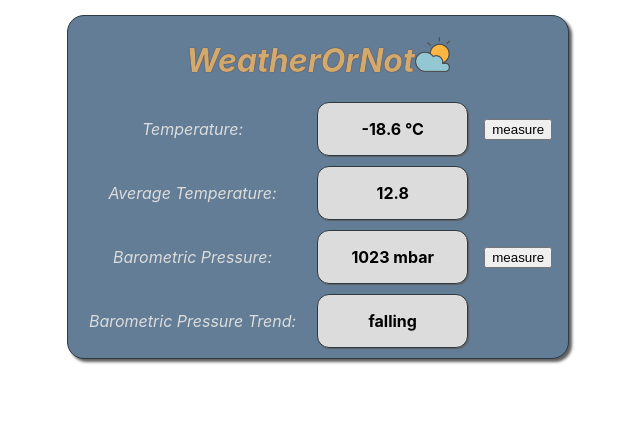
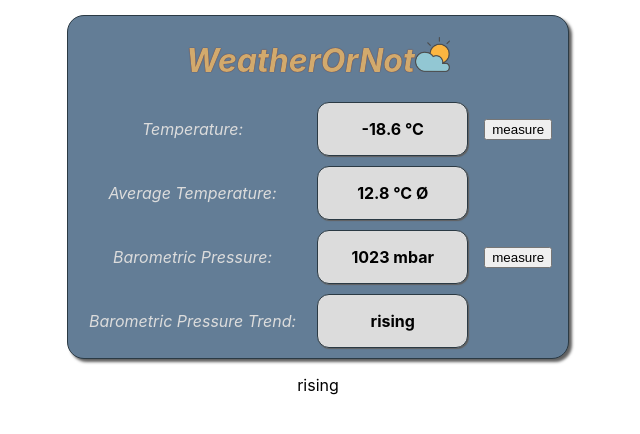
Before and after one commit to TheWeatherMan316/WeatherOrNot, a React (Create React App) app: page / in a window 1280 px wide. Shown: the top 434 px of the page, without its empty margins (322-962 px from the left). Built offline with nearby package versions, Linux system fonts and the light colour scheme.

Commit message:
implemented display of rising stable falling based on difference

```diff
--- a/src/App.js
+++ b/src/App.js
@@ -4,11 +4,14 @@
 
 import "./App.css";
 let tempArr = [];
+let barArr = [0, 0];
+
 function App() {
   // states
   const [temp, setTemp] = useState(0);
   const [bar, setBar] = useState(0);
   const [av, setAv] = useState(0);
+  const [tend, setTend] = useState("stable");
 
   // simulation of temp measure
   let tempCalc = () => {
@@ -31,6 +34,25 @@
     setAv(avTemp);
   }
 
+  // Calculation of barometric tendency
+  function tendencyCalc(barometricPressure) {
+    let latest = barometricPressure;
+    barArr.push(latest);
+    barArr.shift();
+    let difference = barArr[1] - barArr[0];
+    console.log(difference);
+
+    if (difference >= 4) {
+      setTend("rising");
+    }
+    if (difference < 4 && difference > -4) {
+      setTend("stable");
+    }
+    if (difference < -4) {
+      setTend("falling");
+    }
+  }
+
   // create random value
   function getRandomValue(min, max) {
     return Math.random() * (max - min) + min;
@@ -50,10 +72,9 @@
     averageCalc(temp);
   }, [temp]);
 
-  // useEffect(() => {
-
-
-  // }, [bar])
+  useEffect(() => {
+    tendencyCalc(bar);
+  }, [bar]);
 
   return (
     <div className="app" align="center">
@@ -82,15 +103,16 @@
           button={true}
           trend={false}
         />
-                <Interface
+        <Interface
           display={"falling"}
           unit=" "
           label="Barometric Pressure Trend"
           button={false}
           trend={true}
-          tendency="rising"
+          tendency={tend}
         />
       </div>
+      <p>{tend}</p>
     </div>
   );
 }
--- a/src/components/Interface.js
+++ b/src/components/Interface.js
@@ -15,7 +15,7 @@
     return (
       <div className="Interface">
         <Label label={props.label} />
-        <Display display={props.display} unit={props.unit} />
+        <Display display={props.display} unit={props.unit} trend={props.trend} tendency={props.tendency} />
         <div className="controls"></div>
       </div>);
   }
--- a/src/components/Interface/Display.js
+++ b/src/components/Interface/Display.js
@@ -15,7 +15,7 @@
     return (
       <div className="display">
         <p>
-          <b>{props.display}</b>
+          <b>{props.tendency}</b>
         </p>
       </div>
     );
```
Also changed, not shown: src/functions/averageCalc.js (deleted, +0 -11 lines).
